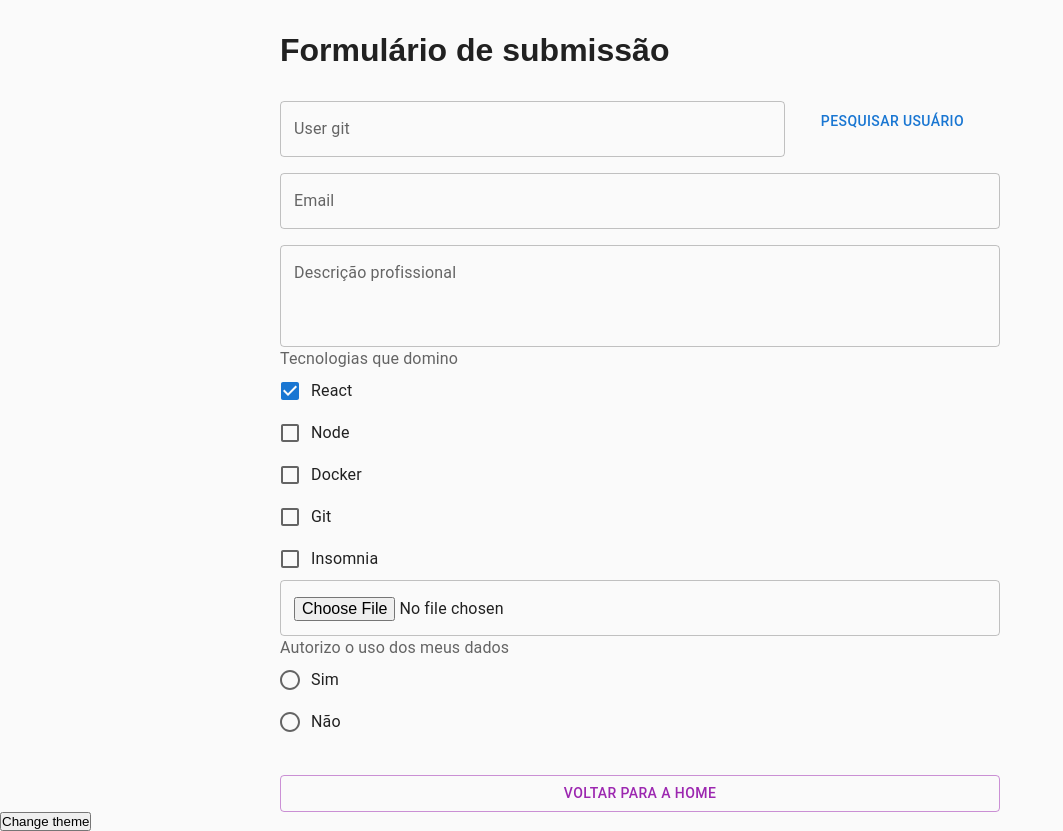
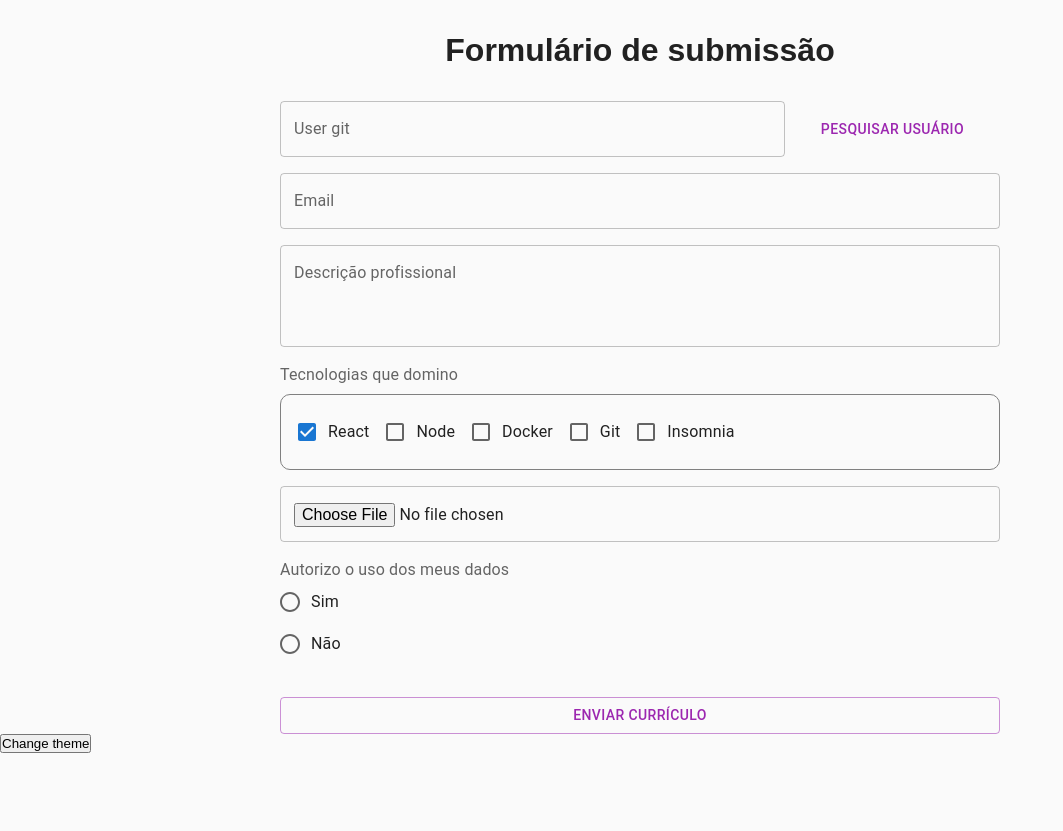
Before and after one commit to ottonSam/selection-process, a React (Create React App) app: page / in a window 1280 px wide. Shown: the whole page, without its empty margins (0-1063 px from the left). After the commit the page ends 800 px from the top, so only its background shows below. Built offline with nearby package versions, Linux system fonts and the light colour scheme.

Commit message:
form UI review

```diff
--- a/src/components/AuthRadio/index.tsx
+++ b/src/components/AuthRadio/index.tsx
@@ -1,23 +1,17 @@
-import {
-  FormControl,
-  FormControlLabel,
-  FormLabel,
-  Radio,
-  RadioGroup,
-} from "@mui/material";
+import { FormControlLabel, FormLabel, Radio, RadioGroup } from "@mui/material";
 import React from "react";
 
-// import { Container } from './styles';
+import { Container } from "./styles";
 
 const AuthRadio = () => {
   return (
-    <FormControl>
+    <Container>
       <FormLabel>Autorizo o uso dos meus dados</FormLabel>
       <RadioGroup>
         <FormControlLabel value="female" control={<Radio />} label="Sim" />
         <FormControlLabel value="male" control={<Radio />} label="Não" />
       </RadioGroup>
-    </FormControl>
+    </Container>
   );
 };
 
--- /dev/null
+++ b/src/components/AuthRadio/styles.tsx
@@ -0,0 +1,6 @@
+import styled from "styled-components";
+
+export const Container = styled.div`
+  margin-top: 1rem;
+  width: 100%;
+`;
--- a/src/components/FileField/index.tsx
+++ b/src/components/FileField/index.tsx
@@ -1,10 +1,7 @@
-import { TextField } from "@mui/material";
-import React from "react";
-
-// import { Container } from './styles';
+import { FileFieldComponent } from "./styles";
 
 const FileField = () => {
-  return <TextField type="file" />;
+  return <FileFieldComponent type="file" />;
 };
 
 export default FileField;
--- /dev/null
+++ b/src/components/FileField/styles.tsx
@@ -0,0 +1,6 @@
+import { styled as MuiStyled, TextField } from "@mui/material";
+
+export const FileFieldComponent = MuiStyled(TextField)`
+  margin-top: 1rem;
+  width: 100%
+`;
--- a/src/components/GitData/index.tsx
+++ b/src/components/GitData/index.tsx
@@ -50,7 +50,11 @@ const GitData = () => {
     <Container>
       <InputGroup>
         <TextField label="User git" name="username" />
-        <Button sx={{ width: "300px" }} onClick={(e) => SearchUser("ottonsam")}>
+        <Button
+          sx={{ width: "300px", marginTop: "1rem" }}
+          color="secondary"
+          onClick={(e) => SearchUser("ottonsam")}
+        >
           Pesquisar usuário
         </Button>
       </InputGroup>
--- a/src/components/TecCheckBox/index.tsx
+++ b/src/components/TecCheckBox/index.tsx
@@ -1,23 +1,20 @@
-import {
-  Checkbox,
-  FormControlLabel,
-  FormGroup,
-  FormLabel,
-} from "@mui/material";
+import { Checkbox, FormControlLabel, FormLabel } from "@mui/material";
 import React from "react";
 
-// import { Container } from './styles';
+import { Container, CheckBoxContainer } from "./styles";
 
 const TecCheckBox = () => {
   return (
-    <FormGroup>
+    <Container>
       <FormLabel>Tecnologias que domino</FormLabel>
-      <FormControlLabel control={<Checkbox defaultChecked />} label="React" />
-      <FormControlLabel control={<Checkbox />} label="Node" />
-      <FormControlLabel control={<Checkbox />} label="Docker" />
-      <FormControlLabel control={<Checkbox />} label="Git" />
-      <FormControlLabel control={<Checkbox />} label="Insomnia" />
-    </FormGroup>
+      <CheckBoxContainer>
+        <FormControlLabel control={<Checkbox defaultChecked />} label="React" />
+        <FormControlLabel control={<Checkbox />} label="Node" />
+        <FormControlLabel control={<Checkbox />} label="Docker" />
+        <FormControlLabel control={<Checkbox />} label="Git" />
+        <FormControlLabel control={<Checkbox />} label="Insomnia" />
+      </CheckBoxContainer>
+    </Container>
   );
 };
 
--- /dev/null
+++ b/src/components/TecCheckBox/styles.tsx
@@ -0,0 +1,14 @@
+import styled from "styled-components";
+
+export const Container = styled.div`
+  margin-top: 1rem;
+  display: flex;
+  flex-direction: column;
+`;
+
+export const CheckBoxContainer = styled.div`
+  border: 1px solid grey;
+  margin-top: 0.5rem;
+  border-radius: 10px;
+  padding: 1rem;
+`;
--- a/src/pages/FormPage/index.tsx
+++ b/src/pages/FormPage/index.tsx
@@ -20,7 +20,7 @@ const FormPage = ({ goToHome }: IProps) => {
       <FileField />
       <AuthRadio />
       <SubmitButton onClick={goToHome} variant="outlined" color="secondary">
-        Voltar para a home
+        Enviar currículo
       </SubmitButton>
     </FormContainer>
   );
--- a/src/pages/FormPage/styles.tsx
+++ b/src/pages/FormPage/styles.tsx
@@ -11,6 +11,7 @@ export const FormContainer = styled.div`
 
 export const FormLabel = styled.h2`
   font-size: 2rem;
+  align-self: center;
   margin-bottom: 1rem;
 `;
 
```
